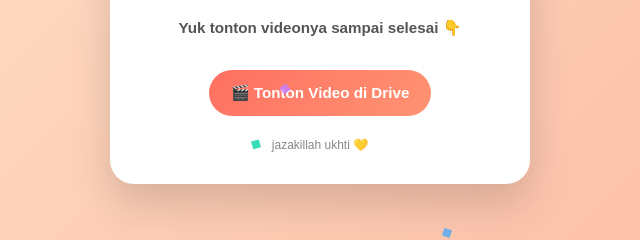
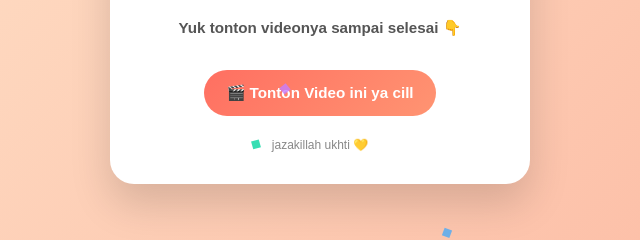
Before and after one commit to jahidfarhah648-rgb/untuk-shofura-izzati, a plain HTML site: page index.html in a window 1280 px wide. Shown: the part 471-711 px from the top of the page, 320-960 px from the left. Drawn offline with Linux system fonts and the light colour scheme.

Commit message:
Update index.html

```diff
--- a/index.html
+++ b/index.html
@@ -112,8 +112,8 @@
       hangat dan penuh saling pengertian.
     </p>
     <p><strong>Yuk tonton videonya sampai selesai 👇</strong></p>
-    <a class="btn" href="https://drive.google.com/file/d/1ZULlk2aH8tglVSyzpRbqBEQgg2jOEFUk/view?usp=drivesdk" target="_blank">
-      🎬 Tonton Video di Drive
+    <a class="btn" href="https://drive.google.com/file/d/1ZULlk2aH8tglVSyzpRbqBEQgg2jOEFUk/view?usp=drivesdk" target="https://drive.google.com/file/d/1ZULlk2aH8tglVSyzpRbqBEQgg2jOEFUk/view?usp=drivesdk">
+      🎬 Tonton Video ini ya cill
     </a>
     <div class="footer">
        jazakillah ukhti 💛
```
